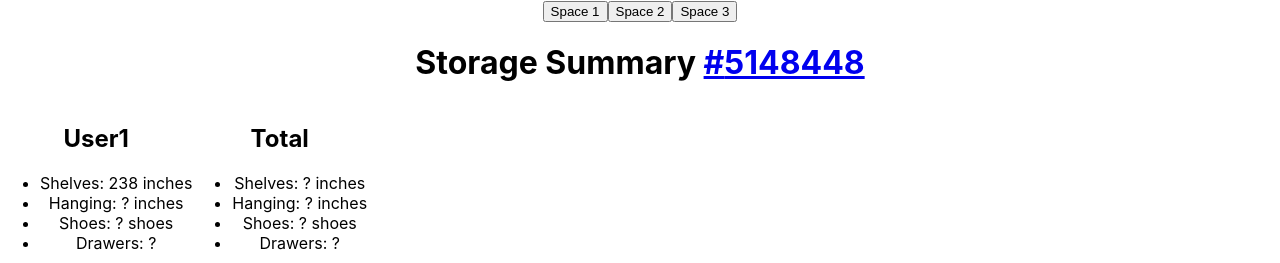
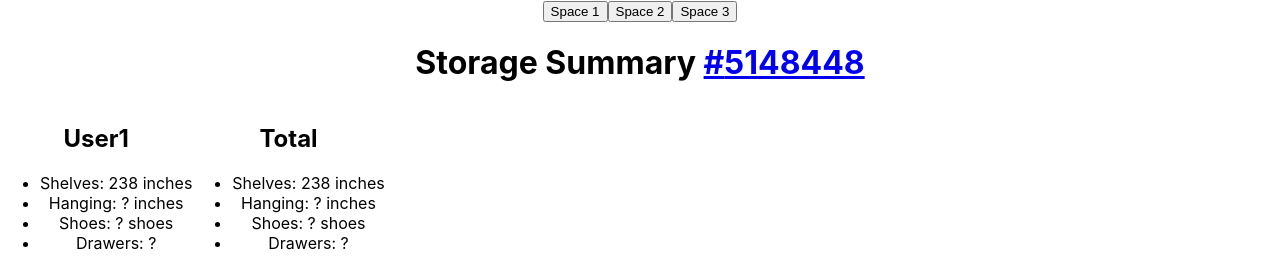
Before and after one commit to the-container-store/Pairing-Exercise-ReactJS, a React (Create React App) app: page / in a window 1280 px wide. Shown: the top 263 px of the page. Built offline with nearby package versions, Linux system fonts and the light colour scheme.

Commit message:
Fixed #2

```diff
--- a/src/components/StorageSummary/index.js
+++ b/src/components/StorageSummary/index.js
@@ -5,34 +5,33 @@ class StorageSummary extends Component {
   render() {
     const spaceId = this.props.spaceDocument.spaceId;
     const spaceUrl = `https://www.containerstore.com/custom-closets/space/view.htm?spaceId=${spaceId}`;
-    const amountOfShelves = storageCalculator.calculateShelvingLength(this.props.spaceDocument);
+    const userCalculations = storageCalculator.calculateShelvingLength(this.props.spaceDocument);
+    const totalShelves = Object.values(userCalculations).reduce((fin, stuff) => {
+      const a = stuff.shelves
+      return fin + a
+    }, 0)
+
     return (
       <div>
         <h1>Storage Summary <a href={spaceUrl}>#{spaceId}</a></h1>
         <div className="user">
-          <h2>{this.props.spaceDocument.design.users[0].name}</h2>
+          {this.props.spaceDocument.design.users.map(user => (
+            <div key={user.id}>
+              <h2>{user.name}</h2>
               <ul>
-            <li>Shelves: {amountOfShelves} inches</li>
+                <li>Shelves: {userCalculations[user.id].shelves} inches</li>
                 <li>Hanging: ? inches</li>
                 <li>Shoes: ? shoes</li>
                 <li>Drawers: ? </li>
               </ul>
             </div>
-        {this.props.spaceDocument.design.users[1] &&
-        <div className="user">
-          <h2>{this.props.spaceDocument.design.users[1].name}</h2>
-          <ul>
-            <li>Shelves: {amountOfShelves} inches</li>
-            <li>Hanging: ? inches</li>
-            <li>Shoes: ? shoes</li>
-            <li>Drawers: ? </li>
-          </ul>
+          ))}
+
         </div>
-        }
         <div className="user">
           <h2>Total</h2>
           <ul>
-            <li>Shelves: ? inches</li>
+            <li>Shelves: {totalShelves} inches</li>
             <li>Hanging: ? inches</li>
             <li>Shoes: ? shoes</li>
             <li>Drawers: ? </li>
--- a/src/components/StorageSummary/storageCalculator.js
+++ b/src/components/StorageSummary/storageCalculator.js
@@ -1,16 +1,42 @@
+const isRelated = (sections) => {
+  const ids = sections.map(section => section.id)
+
+  return (shelf) => {
+    return ids.includes(shelf.sectionId)
+  }
+}
+
 const calculateShelvingLength = (spaceDocument) => {
-  const sectionWidthMap = {};
-  spaceDocument.design.zones.forEach(zone => {
-    zone.sections.forEach(section => {
-      sectionWidthMap[section.id] = section.width;
-    });
-  });
-  const shelves = spaceDocument.design.elements.filter(element => element.type.includes('shelf'));
-  let totalLength = 0;
-  shelves.forEach(shelf => {
-    totalLength += sectionWidthMap[shelf.sectionId];
-  });
-  return Math.round(totalLength / 25.4);
+
+  const { users, zones, elements } = spaceDocument.design
+
+  const userStuff = users.reduce((final, user) => {
+    const uid = user.id
+
+    const sections = zones.map(zone => {
+      return zone.sections
+    }).flat()
+
+    const userSections = sections.filter(section => {
+      return  uid === section.userId
+    })
+
+    const checkRelation = isRelated(userSections)
+    const shelves = elements.filter(element => element.type.includes('shelf') && checkRelation(element) )
+
+    const shelfWidths = shelves.reduce((fin, shelf) => {
+      const foo = userSections.find(section => section.id === shelf.sectionId).width
+      return fin += foo
+    }, 0)
+
+    final[user.id] = {
+      shelves: Math.round(shelfWidths / 25.4),
+    }
+
+    return final
+  }, {})
+
+  return userStuff
 }
 
 export default { calculateShelvingLength };
```
Lines whose indentation alone changed are shown as unchanged.
